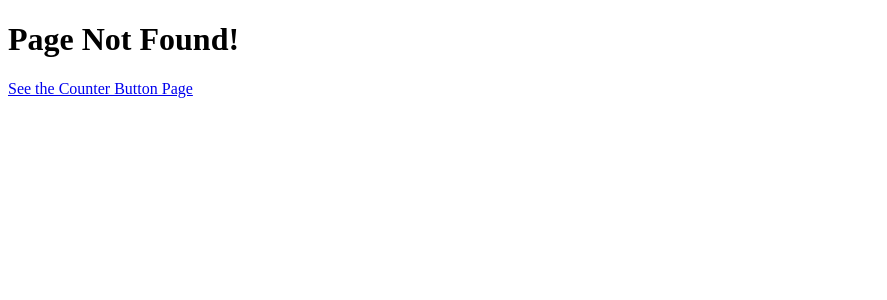
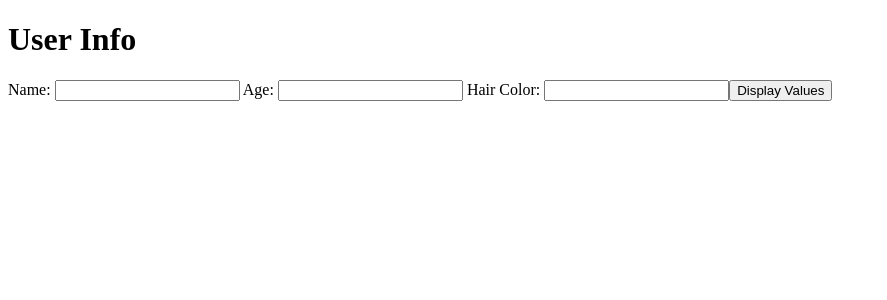
Before and after one commit to syuancao/my-angular-app, an Angular app: page /user-info-form in a window 1280 px wide. Before the commit this address had no page. Shown: the top 300 px of the page, without its empty margins (0-887 px from the left). Built offline with nearby package versions, Linux system fonts and the light colour scheme.

Commit message:
Create and manage forms in Angular

```diff
--- a/src/app/app-routing.module.ts
+++ b/src/app/app-routing.module.ts
@@ -7,6 +7,7 @@ import { MultipleChoiceComponent } from './multiple-choice/multiple-choice.compo
 import { NotFoundPageComponent } from './not-found-page/not-found-page.component';
 import { ParamsExampleComponent } from './params-example/params-example.component';
 import { PeopleListComponent } from './people-list/people-list.component';
+import { UserInfoFormComponent } from './user-info-form/user-info-form.component';
 
 const routes: Routes = [
   { path: 'counter-button', component: CounterButtonPageComponent },
@@ -15,6 +16,7 @@ const routes: Routes = [
   { path: 'multiple-choice', component: MultipleChoiceComponent },
   { path: 'people-list', component: PeopleListComponent },
   { path: 'params-example/:urlParam/:anotherParam', component: ParamsExampleComponent },
+  { path: 'user-info-form', component: UserInfoFormComponent},
   { path: '**', component: NotFoundPageComponent},
   { path: '', redirectTo: '/counter-button', pathMatch: 'full'}
 ];
--- /dev/null
+++ b/src/app/user-info-form/user-info-form.component.html
@@ -0,0 +1,16 @@
+<div>
+    <h1>User Info</h1>
+    <label>
+        Name:
+        <input name="name" [(ngModel)]="name" />
+    </label>
+    <label>
+        Age:
+        <input name="age" [(ngModel)]="age" />
+    </label>
+    <label for="">
+        Hair Color:
+        <input name="hairColor" [(ngModel)]="hairColor" />
+    </label>
+    <button (click)="displayValues()">Display Values</button>
+</div>
--- /dev/null
+++ b/src/app/user-info-form/user-info-form.component.ts
@@ -0,0 +1,21 @@
+import { Component, OnInit } from '@angular/core';
+
+@Component({
+  selector: 'app-user-info-form',
+  templateUrl: './user-info-form.component.html',
+  styleUrls: ['./user-info-form.component.css']
+})
+export class UserInfoFormComponent implements OnInit {
+  name: string = ''
+  age: string = ''
+  hairColor: string = ''
+
+  constructor() { }
+
+  ngOnInit(): void {
+  }
+
+  displayValues(): void {
+    alert(`Name: ${this.name}, Age: ${this.age}, Hair Color: ${this.hairColor}`)
+  }
+}
```
Also changed, not shown: src/app/app.module.ts (+6 -2 lines), src/app/user-info-form/user-info-form.component.css (added), 1 other file (tests, documents, lock files or other folders).
